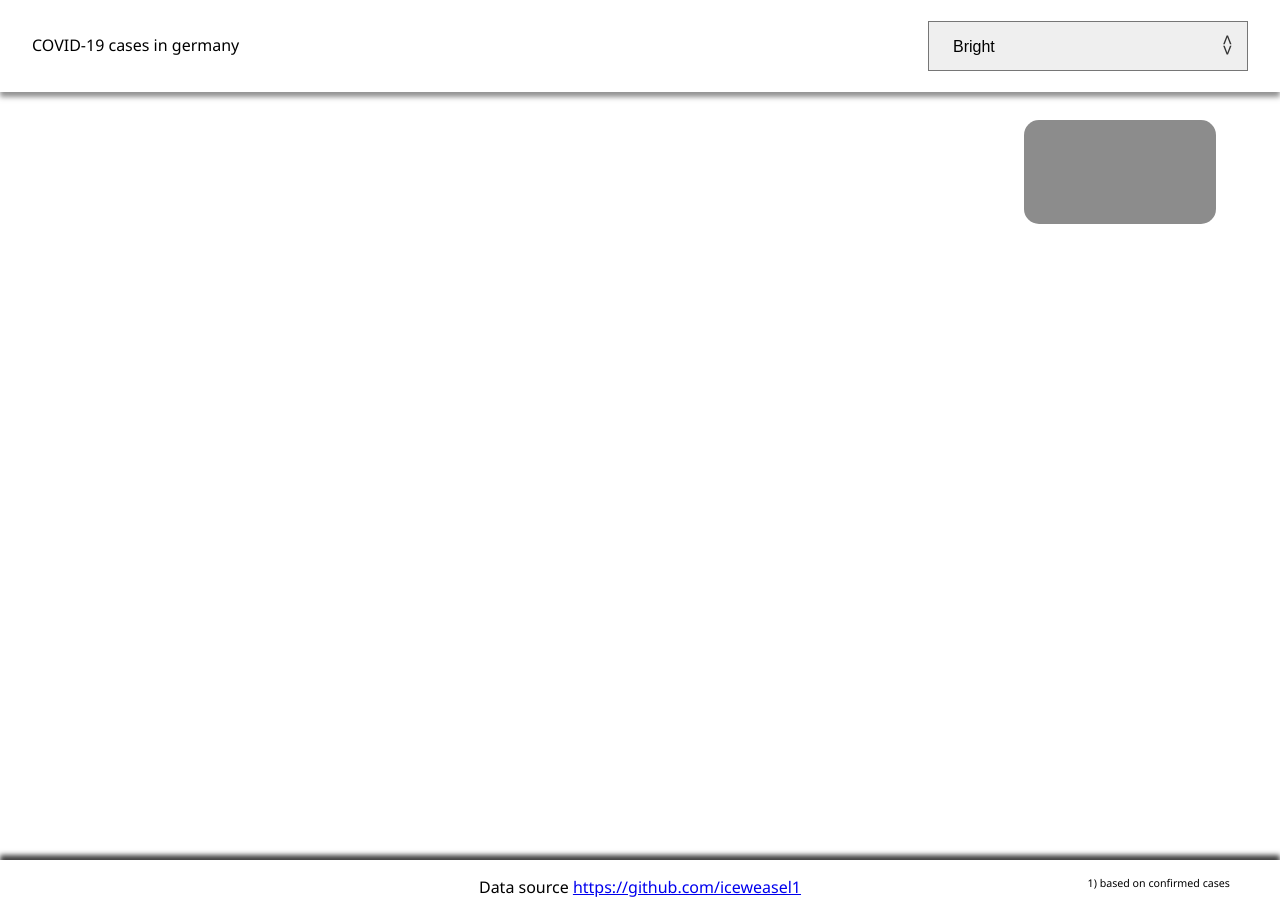
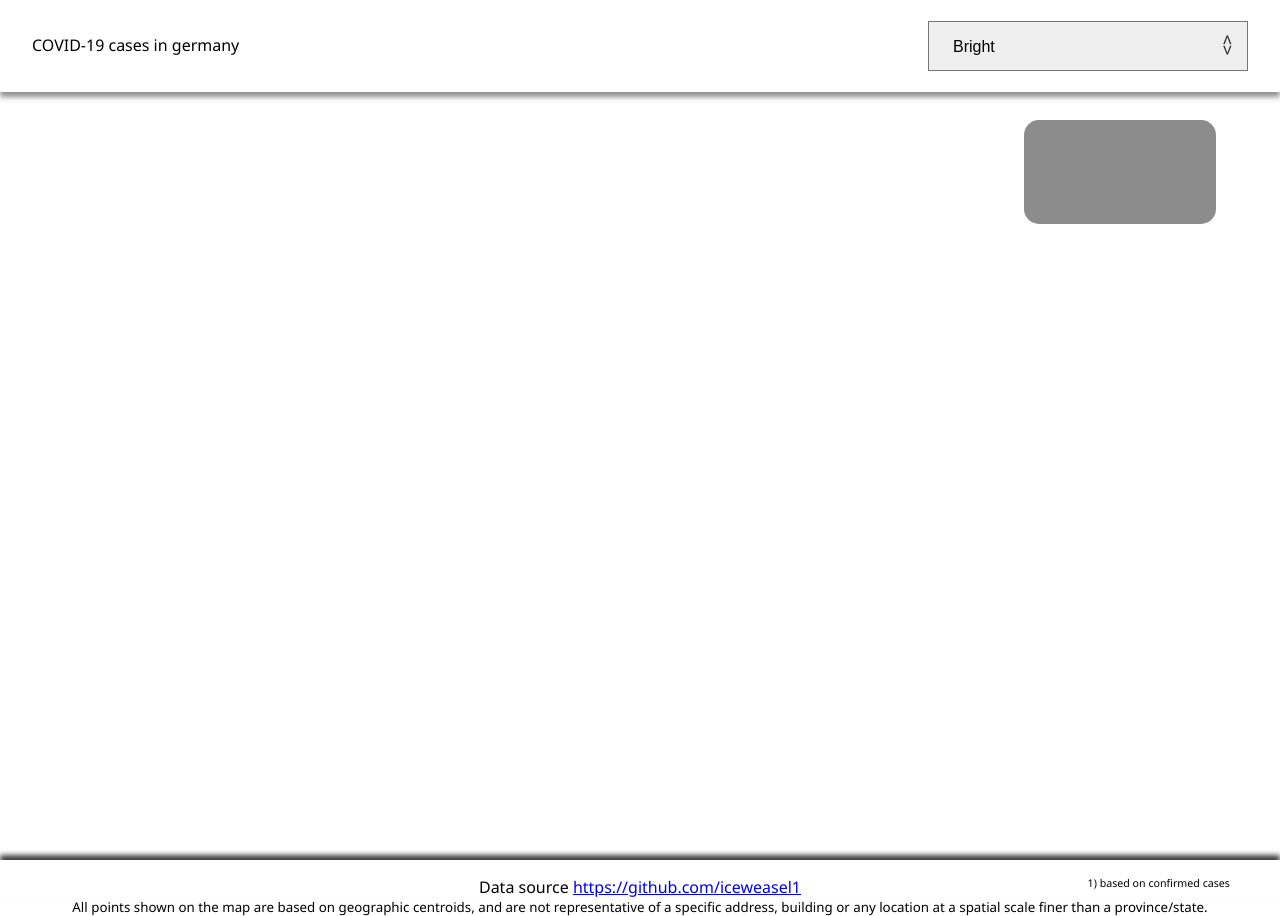
Before and after one commit to mitch-lbw/cvsger, a website built with webpack: page index.html in a window 1280 px wide. Built offline with nearby package versions, Linux system fonts and the light colour scheme; no server answers.

Commit message:
added point disclaimer

```diff
--- a/index.html
+++ b/index.html
@@ -47,9 +47,14 @@
         <div>
             Data source <a
                 href="https://github.com/iceweasel1/COVID-19-Germany/blob/master/germany_with_source.csv">https://github.com/iceweasel1</a>
+            <br />
         </div>
         <div id="details">1) based on confirmed cases</div>
     </div>
+    <div style="text-align: center;font-size: 10pt;"> All points shown on the map are based on geographic centroids, and
+        are not
+        representative of a
+        specific address, building or any location at a spatial scale finer than a province/state.</div>
 
     <script src="dist/main.js"></script>
 </body>
```
